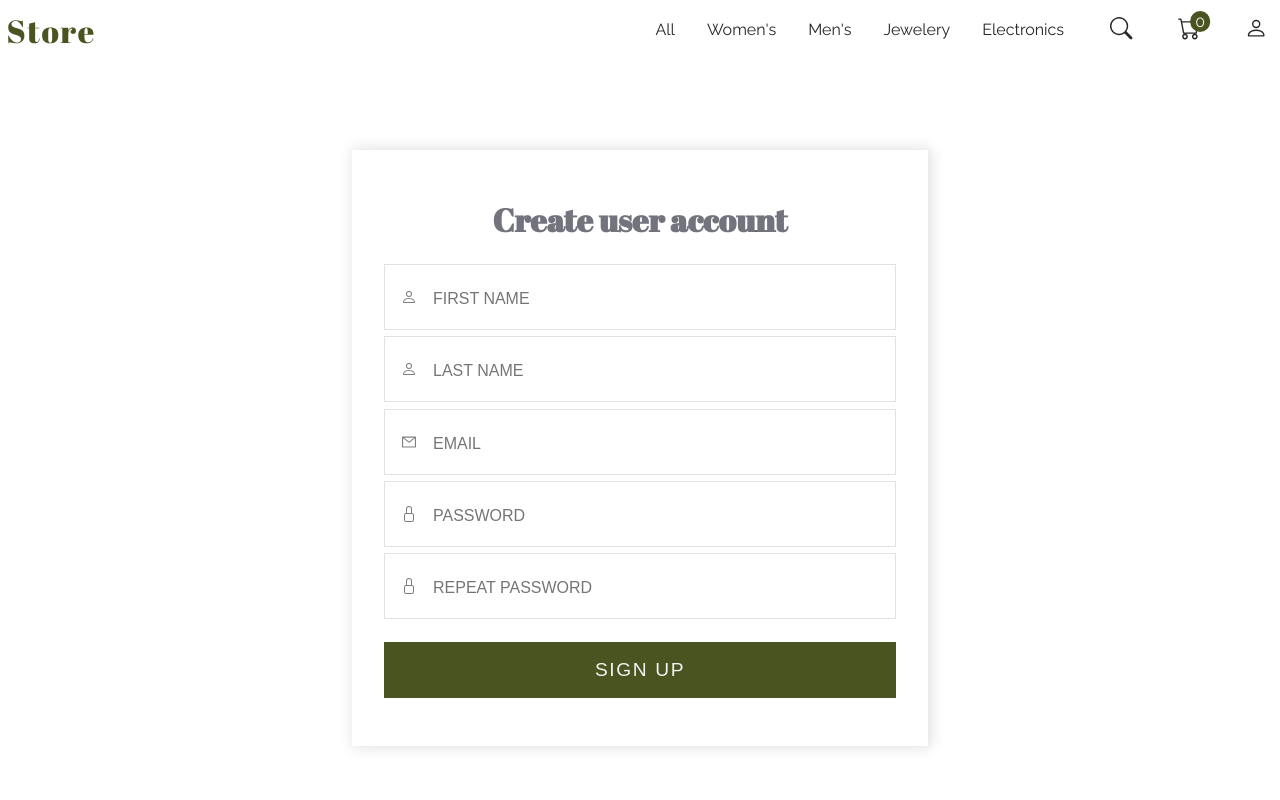
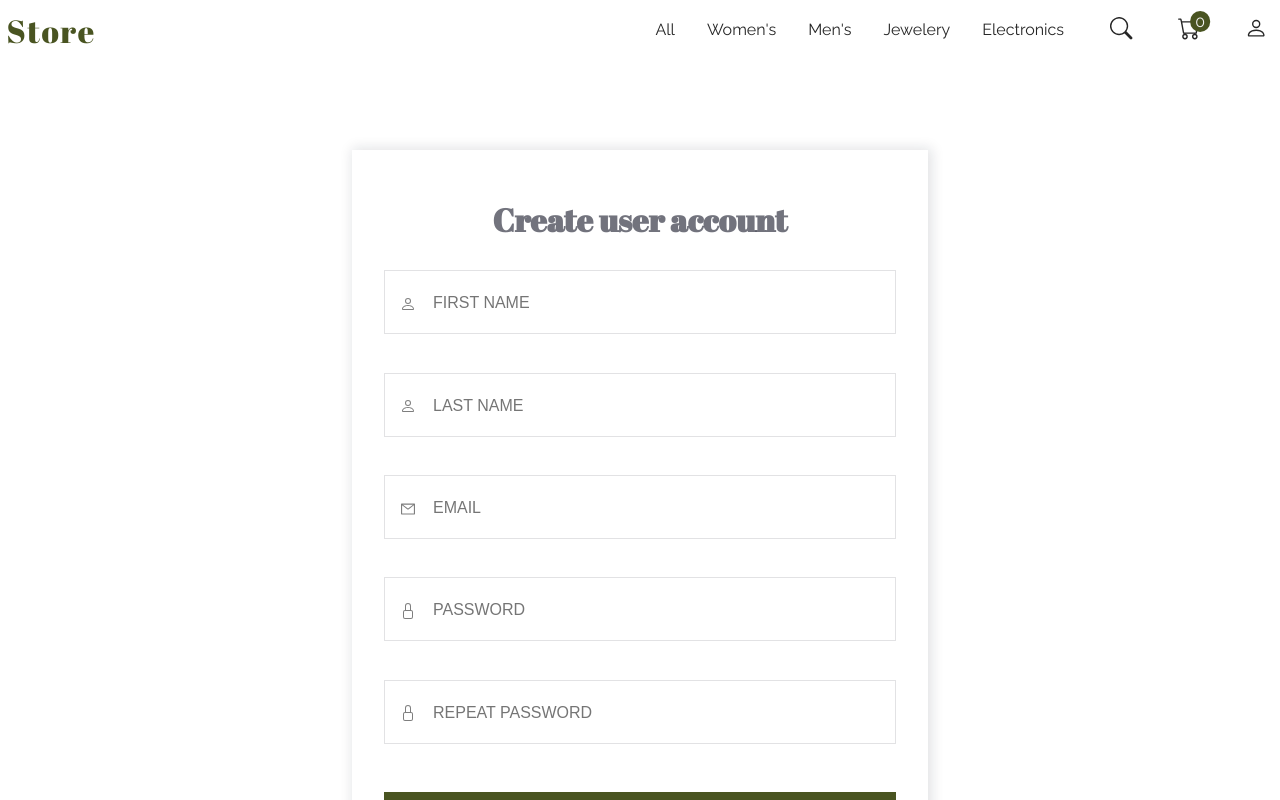
Before and after one commit to malgo-slota/e-commerce-app, a React (Create React App) app: page /signup in a window 1280 px wide. Shown: the top 800 px of the page. Built offline with nearby package versions, Linux system fonts and the light colour scheme.

Commit message:
signup form validation

```diff
--- a/src/components/FormInput.jsx
+++ b/src/components/FormInput.jsx
@@ -20,6 +20,8 @@ function FormInput (props) {
                     inputMode={props.inputMode}
                     onBlur={handleFocus}
                     focused={focused.toString()}
+                    onChange={props.onChange}
+                    value={props.value}
                     aria-required="true"
                     required
                     />
--- a/src/pages/Login.jsx
+++ b/src/pages/Login.jsx
@@ -25,7 +25,6 @@ function Login () {
                                 name="password"
                                 placeholder="PASSWORD"
                                 errorMessage="Invalid password"
-                                aria-required="true"
                                 required
                             />
                 </Container>
--- a/src/pages/SignUp.jsx
+++ b/src/pages/SignUp.jsx
@@ -1,40 +1,66 @@
-import React from "react";
+import React, { useState } from "react";
 import { BsPerson, BsLock } from 'react-icons/bs';
 import { AiOutlineMail } from 'react-icons/ai';
+import FormInput from '../components/FormInput';
 import styled from "styled-components";
 
 function SignUp () {
+    const [password, setPassword] = useState("");
+
+    const handleChange = (e) => {
+        setPassword(e.target.value);
+    }
+
     return (
-       <Wrapper>
+       <Content>
            <h1>Create user account</h1>
             <FormStyle>
-                <div>
+                <Container>
                     <BsPerson />
-                    <input type="text" placeholder="FIRST NAME" />
-                </div>
-                <div>
+                    <FormInput type="text"
+                                placeholder="FIRST NAME"
+                                errorMessage="This field is required"
+                                />
+                </Container>
+                <Container>
                     <BsPerson />
-                    <input type="text" placeholder="LAST NAME" />
-                </div>
-                <div>
+                    <FormInput type="text"
+                                placeholder="LAST NAME"
+                                errorMessage="This field is required"
+                                />
+                </Container>
+                <Container>
                     <AiOutlineMail />
-                    <input type="email" placeholder="EMAIL" />
-                </div>
-                <div>
+                    <FormInput type="email"
+                                placeholder="EMAIL"
+                                errorMessage="Invalid email adress"
+                                />
+                </Container>
+                <Container>
                     <BsLock />
-                    <input type="password" placeholder="PASSWORD" />
-                </div>
-                <div>
+                    <FormInput type="password"
+                                placeholder="PASSWORD"
+                                pattern="(?=^.{8,20}$)(?=.*\d)(?=.*[a-z])(?=.*[A-Z])(?!.*\s).*$"
+                                errorMessage="Password should be 8-20 characters and include at least 1 uppercase, 1 number"
+                                onChange={handleChange}
+                                value={password}
+                                />
+                </Container>
+                <Container>
                     <BsLock />
-                    <input type="password" placeholder="REPEAT PASSWORD" />
-                </div>
+                    <FormInput type="password"
+                                placeholder="REPEAT PASSWORD"
+                                errorMessage="Passwords don't match!"
+                                pattern={password}
+                                />
+                </Container>
                 <input type="submit" value="Sign up"/>
             </FormStyle>
-        </Wrapper>
+        </Content>
     );
 }
 
-const Wrapper = styled.div`
+const Content = styled.div`
     margin: 6rem 2rem;
     padding:  3rem 2rem;
     box-shadow: 2px 0px 12px 2px rgba(20,22,38, 0.12);
@@ -53,30 +79,6 @@ const FormStyle = styled.form`
     display: flex;
     flex-direction: column;
     gap: 0.4rem;
-        div {
-            display: flex;
-            flex-direction: row;
-            border: 1.5px solid rgba(20,22,38, 0.12);
-            position: relative;
-            input {
-                border: none;
-                height: 4rem;
-                padding: 0 3rem;
-                width:100%;
-                font-size: 1.4rem;
-                outline: none;
-                ::placeholder {
-                    font-size: 1rem;
-                }
-            }
-            svg {
-                opacity: 0.5;
-                position: absolute;
-                top: 50%;
-                left: 0%;
-                transform: translate(100%, -50%);
-            }
-        }
     input[type="submit"] {
         text-transform: uppercase;
         margin-top: 1rem;
@@ -90,9 +92,26 @@ const FormStyle = styled.form`
         border: 1px solid rgb(73, 84, 33);
         :hover {
         background: none;
-        color: rrgb(73, 84, 33);
+        color:rgb(73, 84, 33);
       }
     }
 `;
 
+const Container = styled.div`
+    position: relative;
+    height: 6rem;
+    input {
+        border: 1.5px solid rgba(20,22,38, 0.12);
+        height: 4rem;
+        padding: 0 3rem;
+    }
+    svg {
+        opacity: 0.5;
+        position: absolute;
+        top: 50%;
+        left: 0%;
+        transform: translate(100%, -100%);
+    }
+`;
+
 export default SignUp;
```
